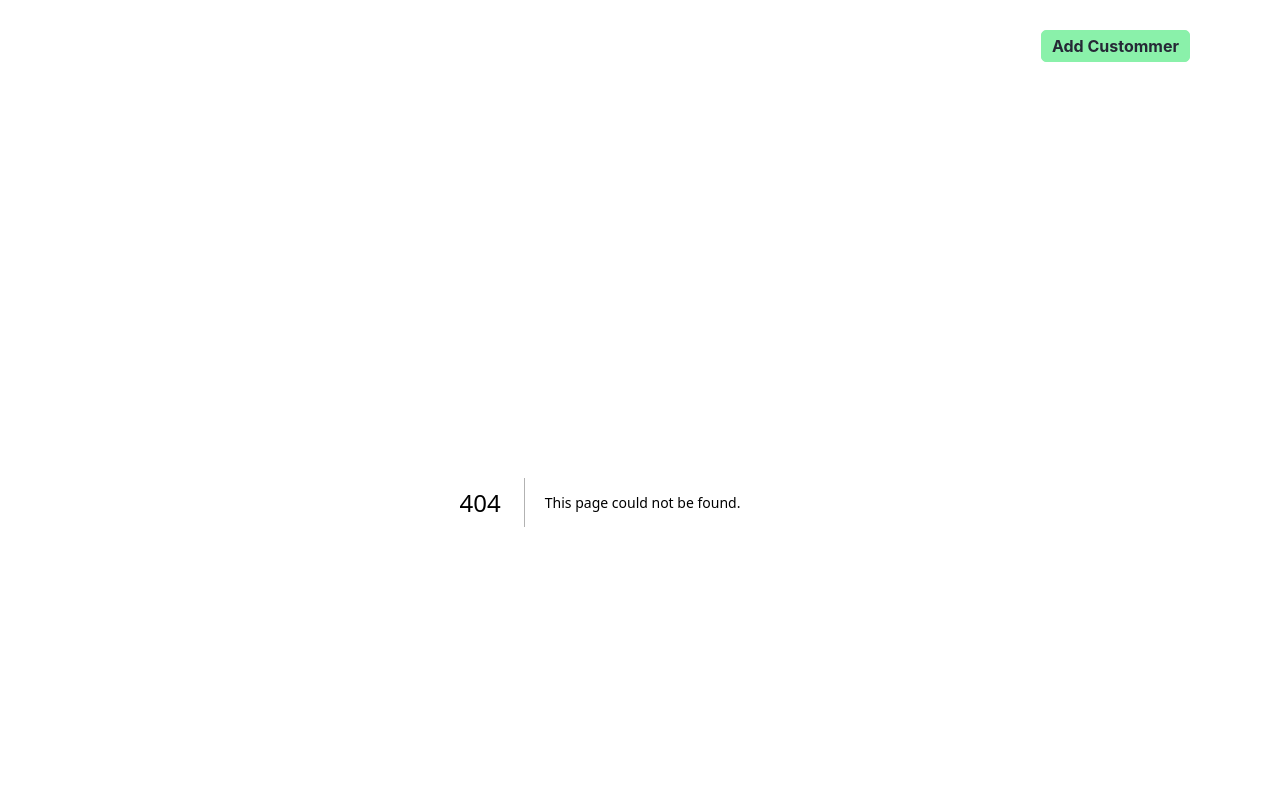
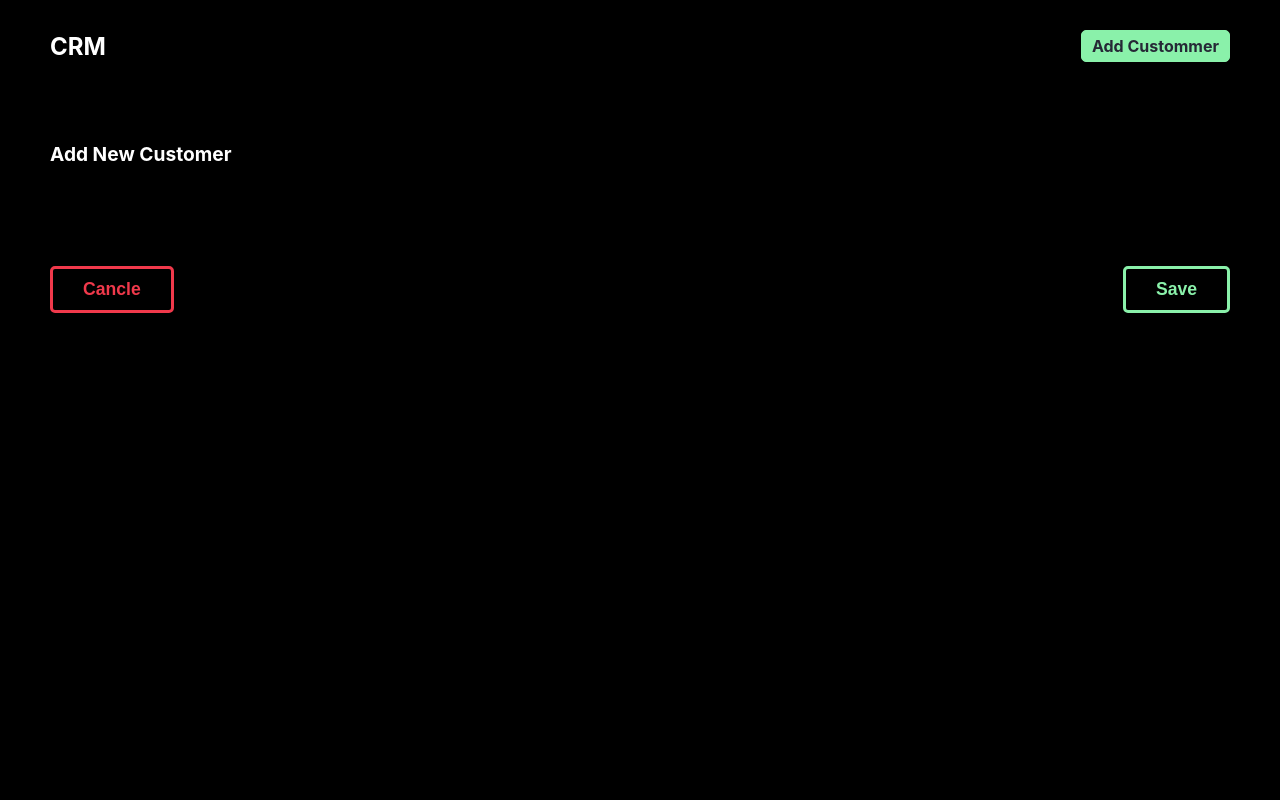
Before and after one commit to AmirAliannezhadi/CRM, a Next.js app: page /add-customer in a window 1280 px wide. Before the commit this address had no page. Shown: the top 800 px of the page. Built offline with nearby package versions, Linux system fonts and the light colour scheme.

Commit message:
front develope

```diff
--- /dev/null
+++ b/components/module/Form.js
@@ -0,0 +1,5 @@
+function Form() {
+  return <div>Form</div>;
+}
+
+export default Form;
--- /dev/null
+++ b/components/template/AddCustomerPage.js
@@ -0,0 +1,29 @@
+import { useState } from "react";
+import Form from "../module/Form";
+
+function AddCustomerPage() {
+  const [form, setForm] = useState({
+    name: "",
+    lastName: "",
+    email: "",
+    phone: "",
+    address: "",
+    postalCode: "",
+    date: "",
+    products: [],
+  });
+  const saveHandler = () => {}
+  const cancleHandler = () => {}
+  return (
+    <div className="customer-page">
+      <h4>Add New Customer</h4>
+      <Form form={form} setForm={setForm} />
+      <div className="customer-page__buttons">
+        <button className="first" onClick={cancleHandler}>Cancle</button>
+        <button className="second" onClick={saveHandler}>Save</button>
+      </div>
+    </div>
+  );
+}
+
+export default AddCustomerPage;
--- /dev/null
+++ b/pages/add-customer/index.js
@@ -0,0 +1,7 @@
+import AddCustomerPage from "../../components/template/AddCustomerPage";
+
+function Index() {
+  return <AddCustomerPage />;
+}
+
+export default Index;
```
